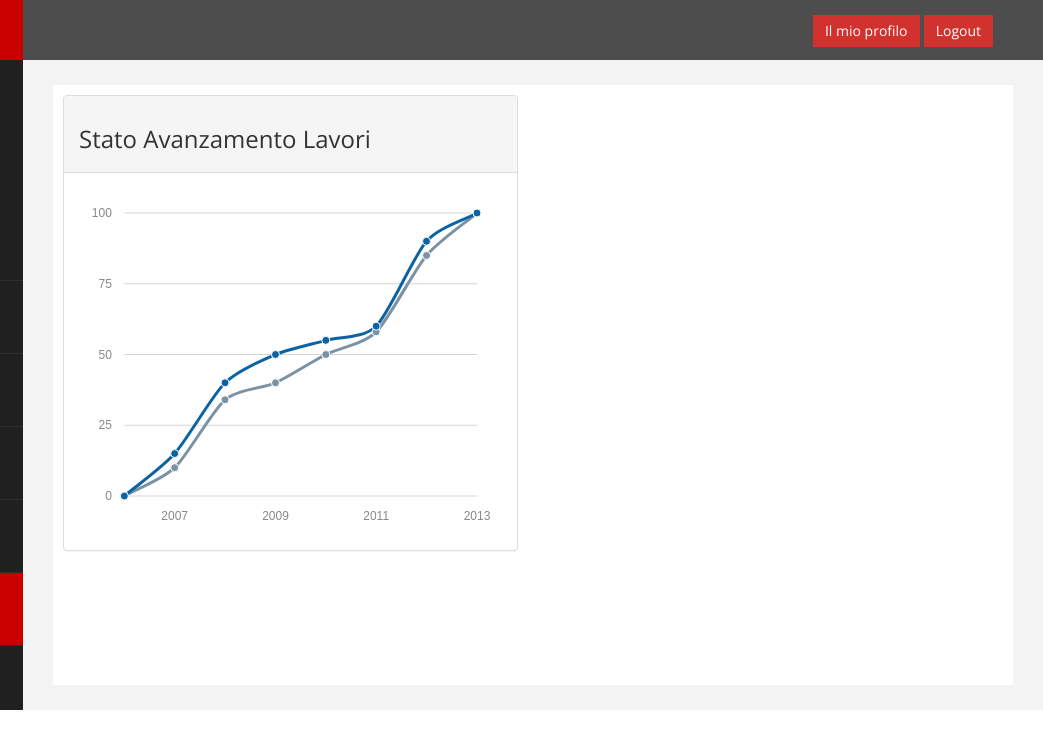
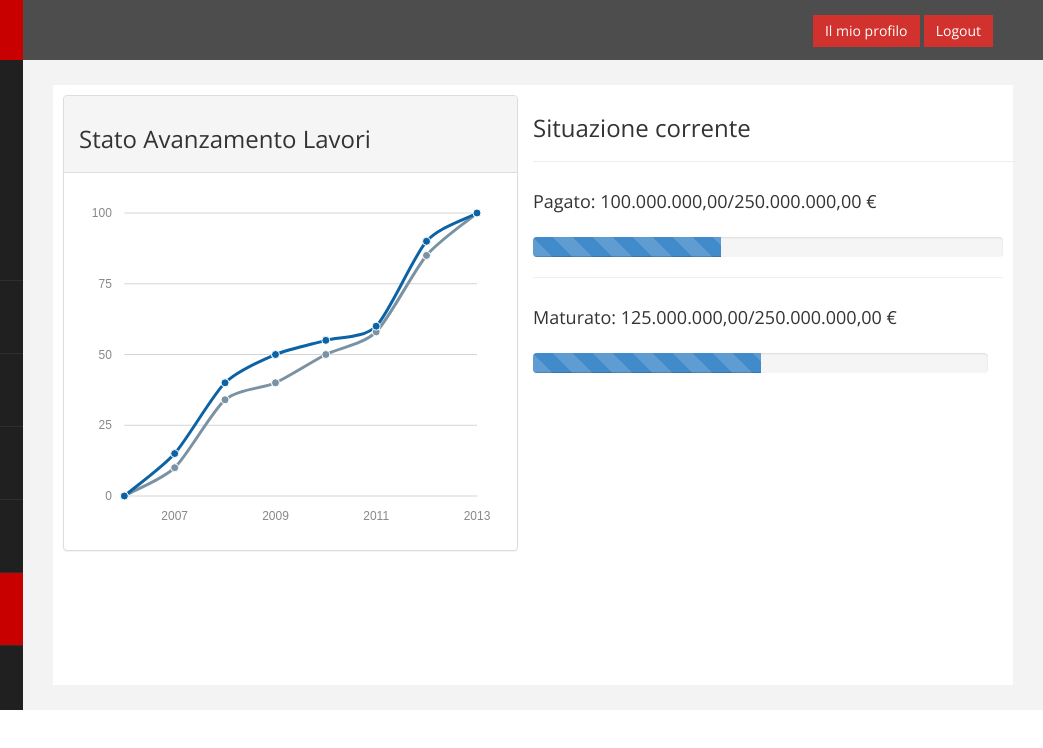
Before and after one commit to ivan1596/ProgettoAppalti, a plain HTML site: page sal/sal.html in a window 1280 px wide. Shown: the full height of the page, 237-1280 px from the left. Drawn offline with nearby package versions, Linux system fonts and the light colour scheme.

Commit message:
Finito layout SAL e tradotto output funzioni js

```diff
--- a/sal/sal.html
+++ b/sal/sal.html
@@ -75,9 +75,25 @@ font-size: 16px;"> <a href="#" class="btn btn-danger square-btn-adjust">Il mio p
                                     </div>
                                 </div>
                             </div>
+                            <h3>Situazione corrente</h3>
+                            <hr>
+                                <h4>Pagato: 100.000.000,00/250.000.000,00 €</h4>
+                                <div class="panel-body">
+                                        <div class="progress progress-striped active">
+                                        <div class="progress-bar progress-bar-primary" role="progressbar"  style="width: 40%">
+                                        </div></div>
+                                <hr>
+                                <h4>Maturato: 125.000.000,00/250.000.000,00 €</h4>
+                                <div class="panel-body">
+                                    <div class="progress progress-striped active">
+                                    <div class="progress-bar progress-bar-primary" role="progressbar"  style="width: 50%">
+                                    </div>
+                                    </div>
+                                </div>
+                            </div>
 
                  <!-- /. ROW  -->
-    </div>
+                        </div>
              <!-- /. PAGE INNER  -->
             </div>
          <!-- /. PAGE WRAPPER  -->
```
Also changed, not shown: giornale/giornale.html (+2 -2 lines), assets/js/dataTables/jquery.dataTables.js.
